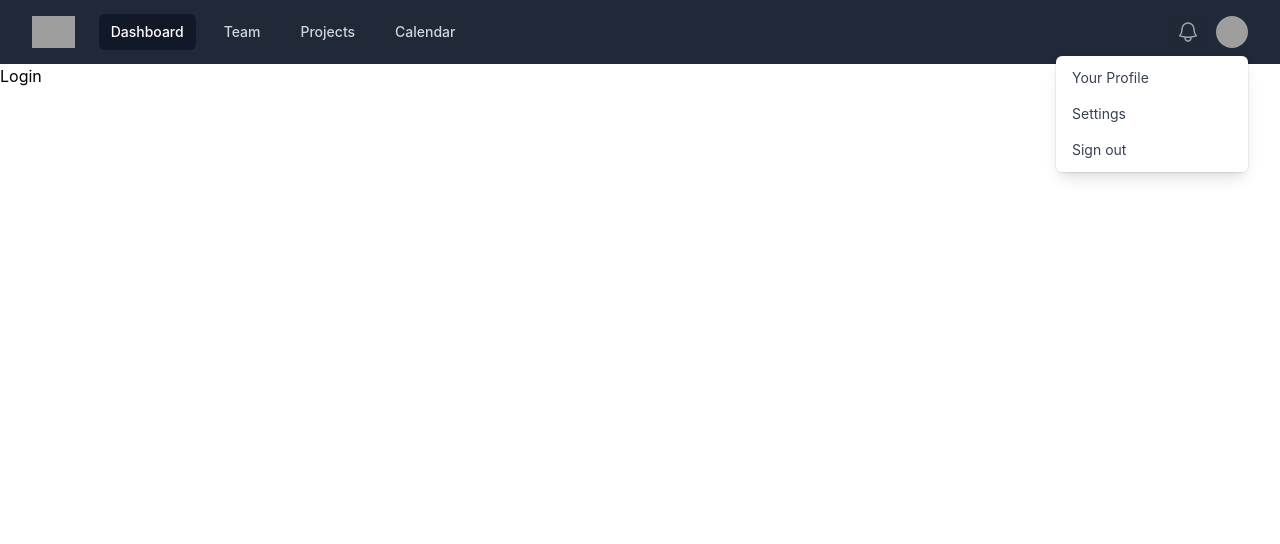
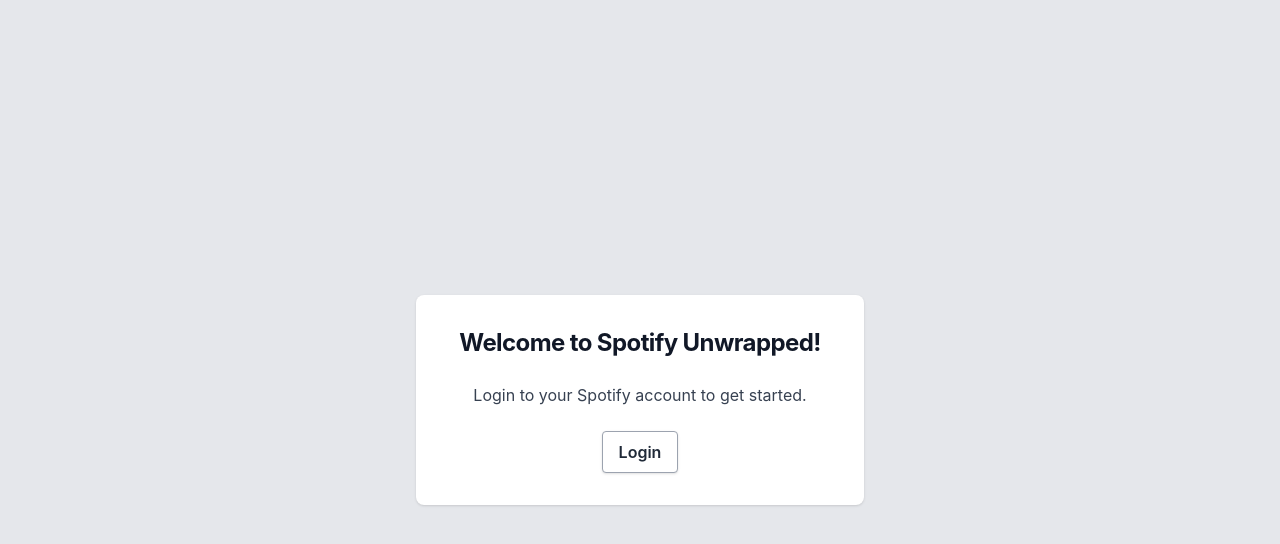
Before and after one commit to ChaseSizemore/SpotifyUnwrapped, a React (Create React App) app in the folder client/: page / in a window 1280 px wide. Shown: the top 544 px of the page. Built offline with nearby package versions, Linux system fonts and the light colour scheme; grey boxes are pictures that could not be loaded.

Commit message:
artist and song tiles, styling

```diff
--- a/client/src/App.tsx
+++ b/client/src/App.tsx
@@ -6,13 +6,11 @@
 import Login from './components/Login';
 import Playlists from './components/Playlist';
 import Main from './components/Main';
-import NavBar from './components/NavBar';
 
 function App() {
   return (
     <>
       <Router>
-        <NavBar />
         <Routes>
           <Route path="/" Component={Login} />
           <Route path="/main" Component={Main} />
--- /dev/null
+++ b/client/src/components/ArtistTile.tsx
@@ -0,0 +1,26 @@
+import React from 'react';
+
+const ArtistTile = (props: any) => {
+  return (
+    <div className="flex items-center justify-center text-gray-800 p-2 ">
+      <div className="grid lg:grid-cols-3 md:grid-cols-2 gap-6 w-full max-w-6xl">
+        <div className="flex items-center p-4 bg-white rounded">
+          <div className="flex flex-shrink-0 items-center justify-center h-16 w-16 rounded">
+            <img src = {props.image} alt = {props.name}/>
+          </div>
+          <div className="flex-grow flex flex-col ml-4">
+            <span className="text-xl font-bold">{props.artist}</span>
+            <div className="flex items-center justify-between">
+              <span className="text-gray-500">{props.genres}</span>
+              <span className="text-green-500 text-sm font-semibold ml-2">
+                {props.id}
+              </span>
+            </div>
+          </div>
+        </div>
+      </div>
+    </div>
+  );
+};
+
+export default ArtistTile;
--- a/client/src/components/Login.tsx
+++ b/client/src/components/Login.tsx
@@ -3,11 +3,26 @@
 
 const Login = () => {
   const spotifyAuth = () => {
-    window.location.replace('http://localhost:8000/login')
+    window.location.replace('http://localhost:8000/login');
   };
+
   return (
     <>
-      <button onClick={spotifyAuth}>Login</button>
+      <section className="">
+        <div className="flex flex-col items-center justify-center px-6 py-8 mx-auto md:h-screen lg:py-0">
+          <div className="w-full bg-white rounded-lg shadow dark:border md:mt-0 sm:max-w-md xl:p-0 dark:bg-gray-800 dark:border-gray-700">
+            <div className="flex flex-col items-center justify-center p-6 space-y-4 md:space-y-6 sm:p-8">
+              <h1 className="text-xl font-bold leading-tight tracking-tight text-gray-900 md:text-2xl dark:text-white">
+                Welcome to Spotify Unwrapped!
+              </h1>
+              <p className="text-gray-700 dark:text-gray-400">
+                Login to your Spotify account to get started.
+              </p>
+              <button onClick={spotifyAuth} className='bg-white hover:bg-gray-100 text-gray-800 font-semibold py-2 px-4 border border-gray-400 rounded shadow'>Login</button>
+            </div>
+          </div>
+        </div>
+      </section>
     </>
   );
 };
--- a/client/src/components/NavBar.tsx
+++ b/client/src/components/NavBar.tsx
@@ -20,13 +20,6 @@
 
   return (
     <>
-      {/* <nav className="bg-gray-800 min-h-[10vh] flex flex-row items-center justify-between text-[calc(10px+2vmin)] text-white">
-        <h1 onClick={navigateToMain} className="text-black">
-          Main
-        </h1>
-        <h1 onClick={navigateToPlaylists}>Playlists</h1>
-        <h1 onClick={logout}>Logout</h1>
-      </nav> */}
       <nav className="bg-gray-800">
         <div className="mx-auto max-w-7xl px-2 sm:px-6 lg:px-8">
           <div className="relative flex h-16 items-center justify-between">
@@ -70,145 +63,54 @@
               </button>
             </div>
             <div className="flex flex-1 items-center justify-center sm:items-stretch sm:justify-start">
-              <div className="flex flex-shrink-0 items-center">
-                <img
-                  className="h-8 w-auto"
-                  src="https://tailwindui.com/img/logos/mark.svg?color=indigo&shade=500"
-                  alt="Your Company"
-                />
-              </div>
+              <div className="flex flex-shrink-0 items-center"></div>
               <div className="hidden sm:ml-6 sm:block">
                 <div className="flex space-x-4">
                   <a
-                    href="#"
+                    href="/main"
                     className="bg-gray-900 text-white rounded-md px-3 py-2 text-sm font-medium"
                     aria-current="page"
                   >
-                    Dashboard
+                    Top Tracks
+                  </a>
+                  <a
+                    href="/playlist"
+                    className="text-gray-300 hover:bg-gray-700 hover:text-white rounded-md px-3 py-2 text-sm font-medium"
+                  >
+                    Playlist
                   </a>
                   <a
                     href="#"
                     className="text-gray-300 hover:bg-gray-700 hover:text-white rounded-md px-3 py-2 text-sm font-medium"
                   >
-                    Team
-                  </a>
-                  <a
-                    href="#"
-                    className="text-gray-300 hover:bg-gray-700 hover:text-white rounded-md px-3 py-2 text-sm font-medium"
-                  >
-                    Projects
-                  </a>
-                  <a
-                    href="#"
-                    className="text-gray-300 hover:bg-gray-700 hover:text-white rounded-md px-3 py-2 text-sm font-medium"
-                  >
-                    Calendar
+                    Logout
                   </a>
                 </div>
               </div>
             </div>
-            <div className="absolute inset-y-0 right-0 flex items-center pr-2 sm:static sm:inset-auto sm:ml-6 sm:pr-0">
-              <button
-                type="button"
-                className="relative rounded-full bg-gray-800 p-1 text-gray-400 hover:text-white focus:outline-none focus:ring-2 focus:ring-white focus:ring-offset-2 focus:ring-offset-gray-800"
-              >
-                <span className="absolute -inset-1.5"></span>
-                <span className="sr-only">View notifications</span>
-                <svg
-                  className="h-6 w-6"
-                  fill="none"
-                  viewBox="0 0 24 24"
-                  strokeWidth="1.5"
-                  stroke="currentColor"
-                  aria-hidden="true"
-                >
-                  <path
-                    strokeLinecap="round"
-                    strokeLinejoin="round"
-                    d="M14.857 17.082a23.848 23.848 0 005.454-1.31A8.967 8.967 0 0118 9.75v-.7V9A6 6 0 006 9v.75a8.967 8.967 0 01-2.312 6.022c1.733.64 3.56 1.085 5.455 1.31m5.714 0a24.255 24.255 0 01-5.714 0m5.714 0a3 3 0 11-5.714 0"
-                  />
-                </svg>
-              </button>
-              <div className="relative ml-3">
-                <div>
-                  <button
-                    type="button"
-                    className="relative flex rounded-full bg-gray-800 text-sm focus:outline-none focus:ring-2 focus:ring-white focus:ring-offset-2 focus:ring-offset-gray-800"
-                    id="user-menu-button"
-                    aria-expanded="false"
-                    aria-haspopup="true"
-                  >
-                    <span className="absolute -inset-1.5"></span>
-                    <span className="sr-only">Open user menu</span>
-                    <img
-                      className="h-8 w-8 rounded-full"
-                      src="https://images.unsplash.com/photo-1472099645785-5658abf4ff4e?ixlib=rb-1.2.1&ixid=eyJhcHBfaWQiOjEyMDd9&auto=format&fit=facearea&facepad=2&w=256&h=256&q=80"
-                      alt=""
-                    />
-                  </button>
-                </div>
 
-                <div
-                  className="absolute right-0 z-10 mt-2 w-48 origin-top-right rounded-md bg-white py-1 shadow-lg ring-1 ring-black ring-opacity-5 focus:outline-none"
-                  role="menu"
-                  aria-orientation="vertical"
-                  aria-labelledby="user-menu-button"
-                >
-                  <a
-                    href="#"
-                    className="block px-4 py-2 text-sm text-gray-700"
-                    role="menuitem"
-                    id="user-menu-item-0"
-                  >
-                    Your Profile
-                  </a>
-                  <a
-                    href="#"
-                    className="block px-4 py-2 text-sm text-gray-700"
-                    role="menuitem"
-                    id="user-menu-item-1"
-                  >
-                    Settings
-                  </a>
-                  <a
-                    href="#"
-                    className="block px-4 py-2 text-sm text-gray-700"
-                    role="menuitem"
-                    id="user-menu-item-2"
-                  >
-                    Sign out
-                  </a>
-                </div>
-              </div>
-            </div>
           </div>
         </div>
         <div className="sm:hidden" id="mobile-menu">
           <div className="space-y-1 px-2 pb-3 pt-2">
             <a
-              href="#"
+              href="/main"
               className="bg-gray-900 text-white block rounded-md px-3 py-2 text-base font-medium"
               aria-current="page"
             >
-              Dashboard
+              Top Tracks
+            </a>
+            <a
+              href="/playlist"
+              className="text-gray-300 hover:bg-gray-700 hover:text-white block rounded-md px-3 py-2 text-base font-medium"
+            >
+              Playlist
             </a>
             <a
               href="#"
               className="text-gray-300 hover:bg-gray-700 hover:text-white block rounded-md px-3 py-2 text-base font-medium"
             >
-              Team
-            </a>
-            <a
-              href="#"
-              className="text-gray-300 hover:bg-gray-700 hover:text-white block rounded-md px-3 py-2 text-base font-medium"
-            >
-              Projects
-            </a>
-            <a
-              href="#"
-              className="text-gray-300 hover:bg-gray-700 hover:text-white block rounded-md px-3 py-2 text-base font-medium"
-            >
-              Calendar
+              Logout
             </a>
           </div>
         </div>
--- /dev/null
+++ b/client/src/components/TracksTile.tsx
@@ -0,0 +1,25 @@
+import React from "react";
+
+const TracksTile = (props: any) => {
+    return (
+        <div className="flex items-center justify-center text-gray-800 p-2 ">
+          <div className="grid lg:grid-cols-3 md:grid-cols-2 gap-6 w-full max-w-6xl">
+            <div className="flex items-center p-4 bg-white rounded">
+              <div className="flex flex-shrink-0 items-center justify-center h-16 w-16 rounded">
+                <img src = {props.image} alt = {props.name}/>
+              </div>
+              <div className="flex-grow flex flex-col ml-4">
+                <span className="text-xl font-bold">{props.track}</span>
+                <div className="flex items-center justify-between">
+                  <span className="text-gray-500">{props.artist}</span>
+                  <span className="text-green-500 text-sm font-semibold ml-2">
+                    {props.id}
+                  </span>
+                </div>
+              </div>
+            </div>
+          </div>
+        </div>
+      );
+};
+export default TracksTile;
--- a/client/src/index.css
+++ b/client/src/index.css
@@ -9,6 +9,7 @@
     sans-serif;
   -webkit-font-smoothing: antialiased;
   -moz-osx-font-smoothing: grayscale;
+  background-color: #E5E7EB;
 }
 
 code {
```
Also changed, not shown: client/src/components/Main.tsx (+32 -17 lines), client/src/components/Playlist.tsx (+36 -29 lines), 1 other file (tests, documents, lock files or other folders).
